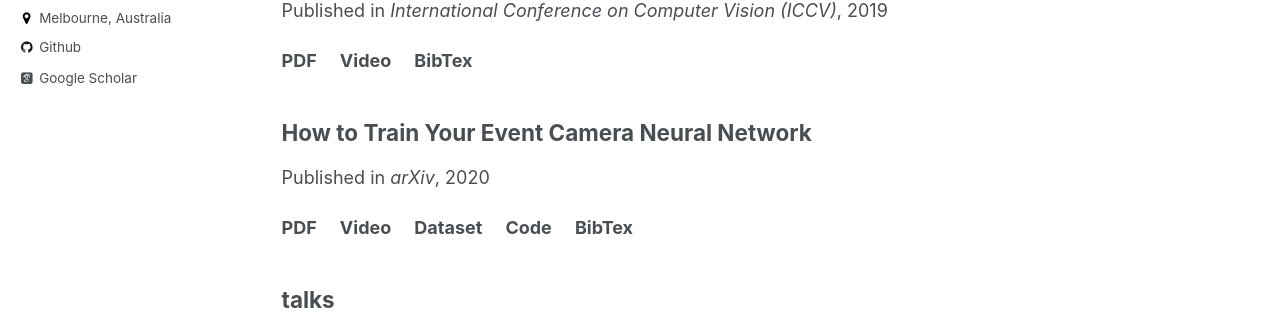
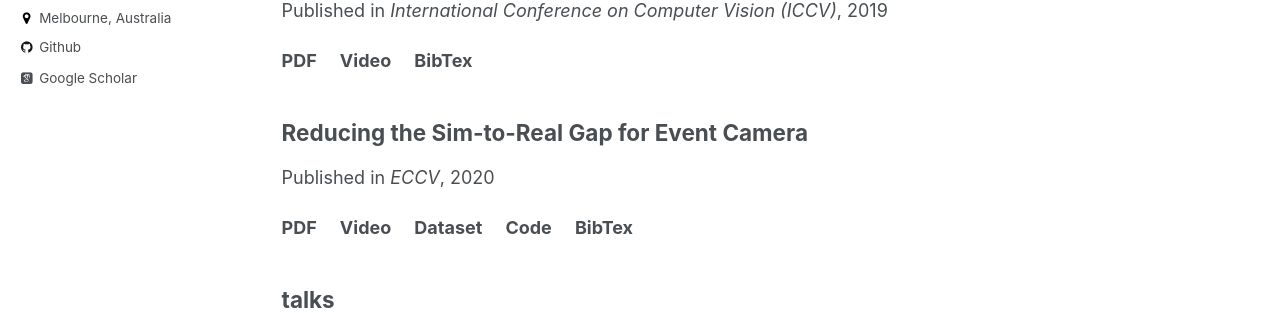
Before and after one commit to TimoStoff/TimoStoff.github.io, a Jekyll site: the page built from _pages/sitemap.md, in a window 1280 px wide and 900 px high, scrolled down 1486 px. Shown: the part 305-618 px from the top of the window. Built offline with Jekyll 4.4.1, drawn with Linux system fonts in a browser that asks for light colours; some web fonts are replaced.

Commit message:
Update ECCV paper

```diff
--- a/_publications/2020_arXiv.md
+++ b/_publications/2020_arXiv.md
@@ -1,11 +1,11 @@
 ---
-title: "How to Train Your Event Camera Neural Network"
+title: "Reducing the Sim-to-Real Gap for Event Camera"
 author: "<u>T. Stoffregen</u>\\*, C. Scheerlinck\\*, D. Scaramuzza, T. Drummond, N. Barnes, L. Kleeman and R. Mahoney"
 collection: publications
 permalink: /20ecnn
 excerpt:
-date: 2020-03-20
-venue: arXiv
+date: 2020-08-20
+venue: ECCV
 paperurl:
 citation:
 youtubeId: m0brrMtrKoc
@@ -21,13 +21,20 @@ header:
 
 ![ecnn20_banner](/images/20arXiv_banner.png){:class="img-responsive"}
 
-<b>Abstract.</b> Event cameras are paradigm-shifting novel sensors that report asynchronous, per-pixel brightness changes called ‘events’ with unparalleled low latency. This makes them ideal for high speed, high dynamic range scenes where conventional cameras would fail. Recent work has demonstrated impressive results using Convolutional Neural Networks (CNNs) for video reconstruction and optic flow with events. We present strategies for improving training data for event based CNNs that result in 25-40% boost in performance of existing state-of-the-art (SOTA) video reconstruction networks retrained with our method, and up to 80% for optic flow networks. A challenge in evaluating event based video reconstruction is lack of quality groundtruth images in existing datasets. To address this, we present a new High Quality Frames (HQF) dataset, containing events and groundtruth frames from a DAVIS240C that are well-exposed and minimally motion-blurred. We evaluate our method on HQF + several existing major event camera datasets.
+<b>Abstract.</b>
+Event cameras are paradigm-shifting novel sensors that report asynchronous, per-pixel brightness changes called `events' with unparalleled low latency.
+This makes them ideal for high speed, high dynamic range scenes where conventional cameras would fail.
+Recent work has demonstrated impressive results using Convolutional Neural Networks (CNNs) for video reconstruction and optic flow with events.
+We present strategies for improving training data for event based CNNs that result in 20-40% boost in performance of existing state-of-the-art (SOTA) video reconstruction networks retrained with our method, and up to 15% for optic flow networks.
+A challenge in evaluating event based video reconstruction is lack of quality ground truth images in existing datasets.
+To address this, we present a new High Quality Frames (HQF) dataset, containing events and ground truth frames from a DAVIS240C that are well-exposed and minimally motion-blurred.
+We evaluate our method on HQF + several existing major event camera datasets.
 
 {% include youtubePlayer.html id=page.youtubeId %}
 
 <br />
 <b>Reference:</b>
-* T. Stoffregen\*, C. Scheerlinck\*, D. Scaramuzza, T. Drummond, N. Barnes, L. Kleeman, R. Mahoney, "How to Train Your Event Camera Neural Network", arXiv xxxx, 2020.
+* T. Stoffregen\*, C. Scheerlinck\*, D. Scaramuzza, T. Drummond, N. Barnes, L. Kleeman, R. Mahoney, "Reducing the Sim-to-Real Gap for Event Camera", ECCV, 2020.
 
 <br />
 \* Equal contribution.
```
